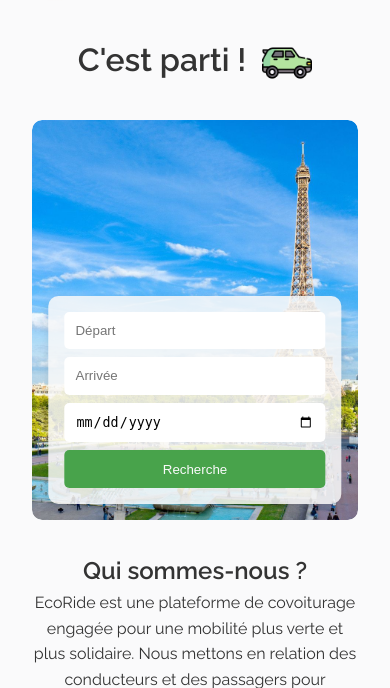
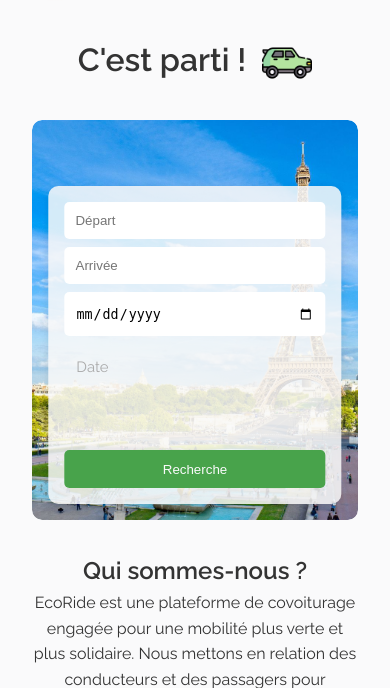
Before and after one commit to Xayde76/EcoRide, a PHP site: page / in a window 390 px wide. Shown: the part 84-772 px from the top of the page. Run offline with PHP 8.4, Linux system fonts and the light colour scheme.

Commit message:
Fix date input placeholder on mobile (iOS/Safari)
input[type="date"] does not support placeholder on iOS.
Wrap it in .date-wrapper with an absolutely positioned .date-ph span
that mimics the placeholder, hidden on focus or when a value is set.

Co-Authored-By: Claude Sonnet 4.6 <noreply@anthropic.com>

```diff
--- a/www/assets/css/styles.css
+++ b/www/assets/css/styles.css
@@ -417,10 +417,34 @@ footer a:hover {
   background: white;
 }
 
-.covoiturage-search input[type="date"] {
+.covoiturage-search input[type="date"],
+.search-box input[type="date"] {
   -webkit-appearance: none;
   appearance: none;
   min-height: 44px;
+  width: 100%;
+  box-sizing: border-box;
+}
+
+/* Wrapper simulant le placeholder pour input[type="date"] sur mobile */
+.date-wrapper {
+  position: relative;
+  flex: 1 1 150px;
+  min-width: 120px;
+}
+.date-ph {
+  position: absolute;
+  left: 0.75rem;
+  top: 50%;
+  transform: translateY(-50%);
+  color: #aaa;
+  font-size: 0.93rem;
+  pointer-events: none;
+  user-select: none;
+}
+.date-wrapper:focus-within .date-ph,
+.date-wrapper.has-value .date-ph {
+  display: none;
 }
 
 .covoiturage-search button {
--- a/www/index.php
+++ b/www/index.php
@@ -76,7 +76,10 @@ require_once __DIR__ . '/bootstrap.php';
           <form class="search-box" method="GET" action="pages/covoiturage.php" role="search" aria-label="Rechercher un covoiturage">
             <input type="text" name="depart" placeholder="Départ" aria-label="Ville de départ"/>
             <input type="text" name="destination" placeholder="Arrivée" aria-label="Ville d'arrivée"/>
-            <input type="date" name="date" aria-label="Date du trajet"/>
+            <div class="date-wrapper">
+              <input type="date" name="date" aria-label="Date du trajet">
+              <span class="date-ph" aria-hidden="true">Date</span>
+            </div>
             <button type="submit">Recherche</button>
           </form>
           <div class="carousel">
@@ -111,7 +114,14 @@ require_once __DIR__ . '/bootstrap.php';
     <script src="assets/js/modal-connexion.js"></script>
     <script>
       document.addEventListener("DOMContentLoaded", () => {
-        new ModalConnexion(); // instancie et lance automatiquement
+        new ModalConnexion();
+        document.querySelectorAll('.date-wrapper').forEach(function(dw) {
+          var di = dw.querySelector('input[type="date"]');
+          if (!di) return;
+          function sync() { dw.classList.toggle('has-value', di.value !== ''); }
+          di.addEventListener('change', sync);
+          sync();
+        });
       });
     </script>
     <script src="assets/js/carousel.js"></script>
```
Also changed, not shown: www/pages/covoiturage.php (+11 -1 lines).
